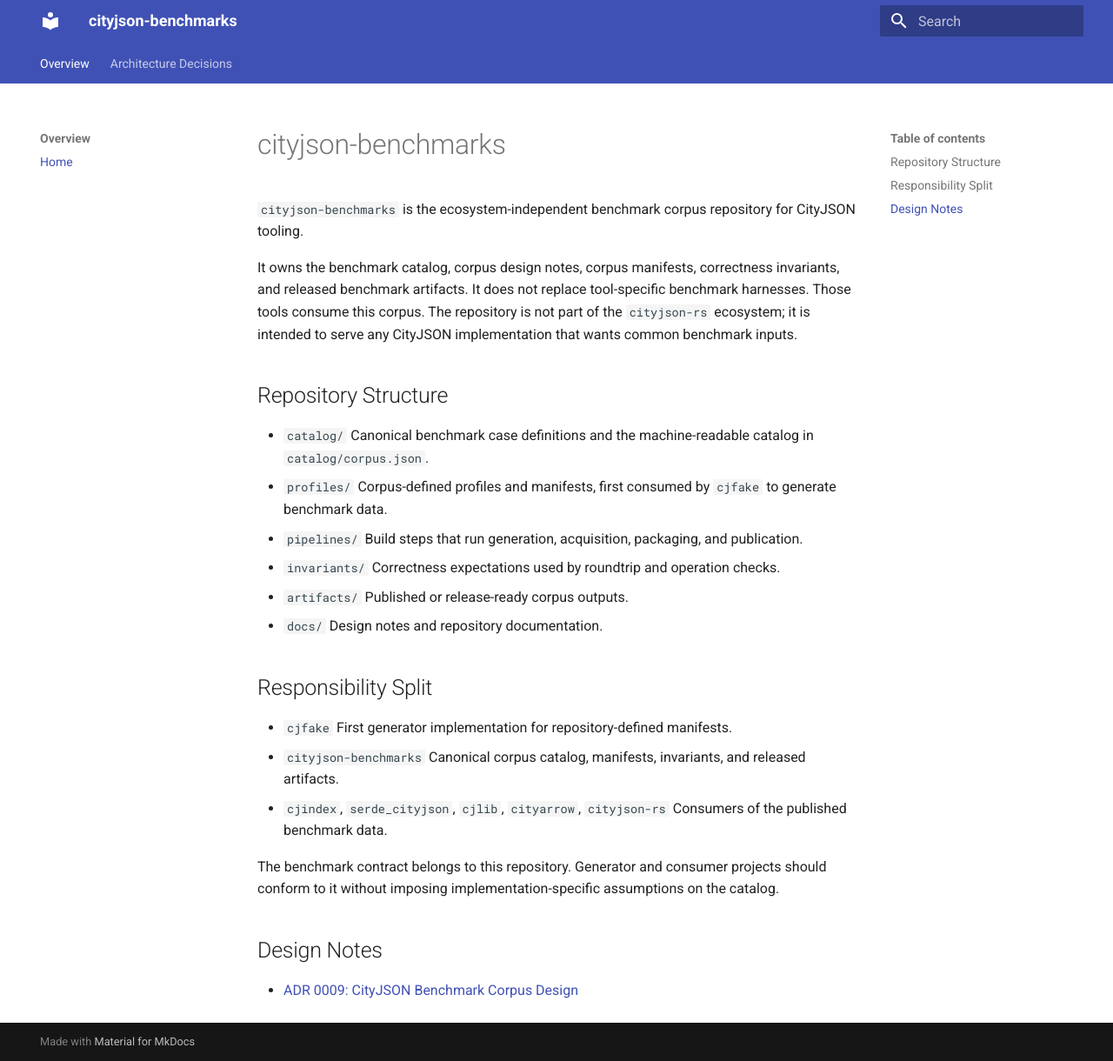
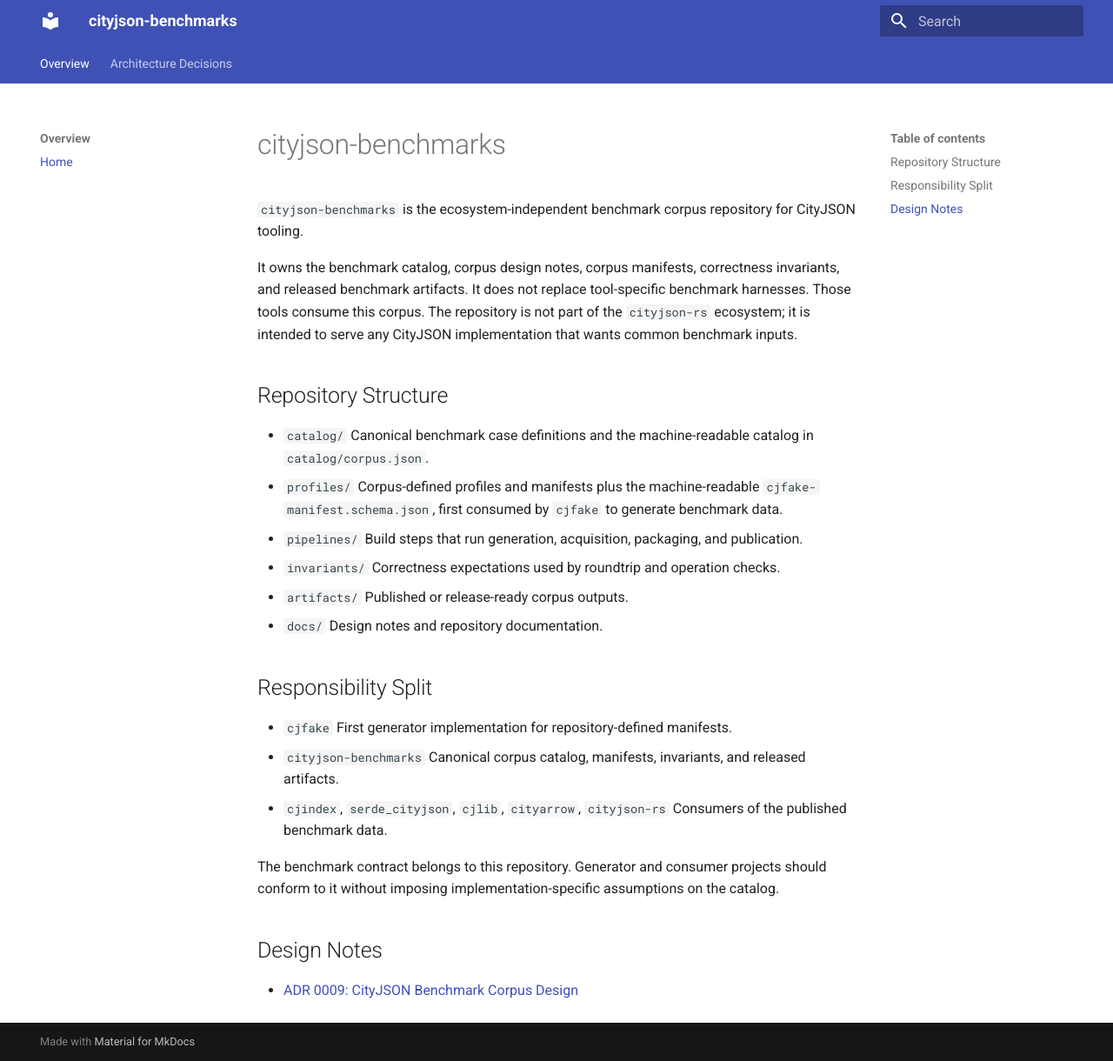
Before and after one commit to 3DGI/cityjson-corpus, an MkDocs documentation site: the page built from docs/index.md, in a window 1280 px wide and 1220 px high. Shown: the whole window at 87% size. Built offline with MkDocs 1.6.1 and Material for MkDocs 9.7.7, drawn with Linux system fonts in a browser that asks for light colours.

Commit message:
docs: add cjfake manifest schema

```diff
--- a/docs/index.md
+++ b/docs/index.md
@@ -15,8 +15,9 @@
   Canonical benchmark case definitions and the machine-readable catalog in
   `catalog/corpus.json`.
 - `profiles/`
-  Corpus-defined profiles and manifests, first consumed by `cjfake` to
-  generate benchmark data.
+  Corpus-defined profiles and manifests plus the machine-readable
+  `cjfake-manifest.schema.json`, first consumed by `cjfake` to generate
+  benchmark data.
 - `pipelines/`
   Build steps that run generation, acquisition, packaging, and publication.
 - `invariants/`
```
Also changed, not shown: README.md (+6 -3 lines), docs/adr/0009-cityjson-benchmark-corpus-design.md (+3 -1 lines), profiles/README.md (+4 -0 lines), 1 other file.
